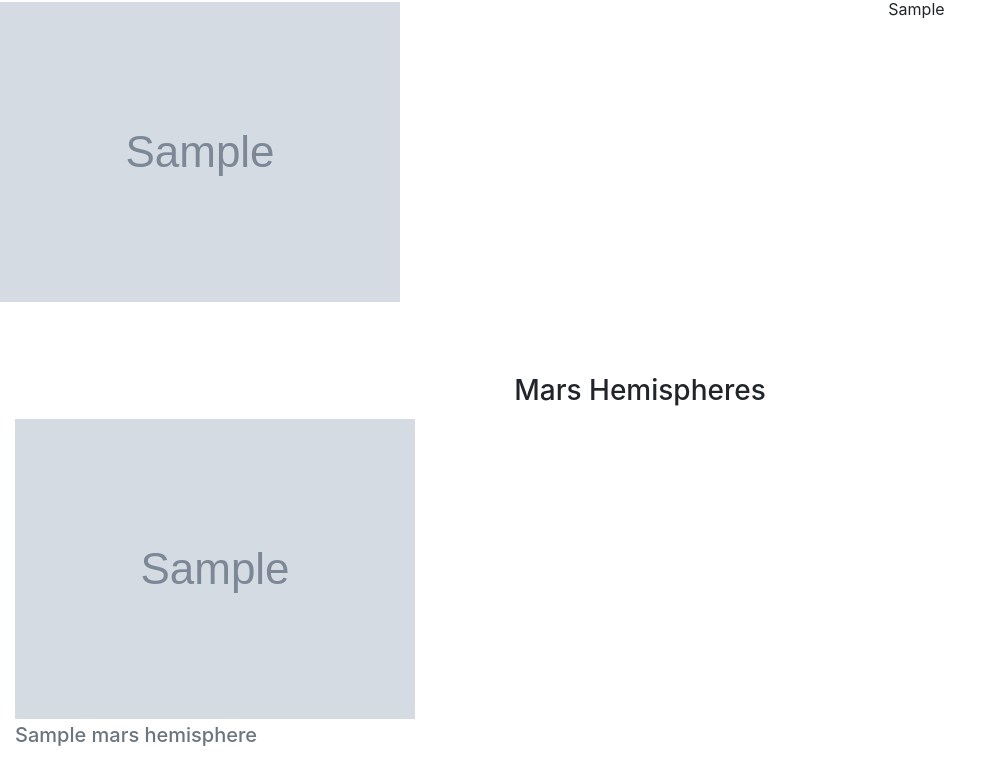
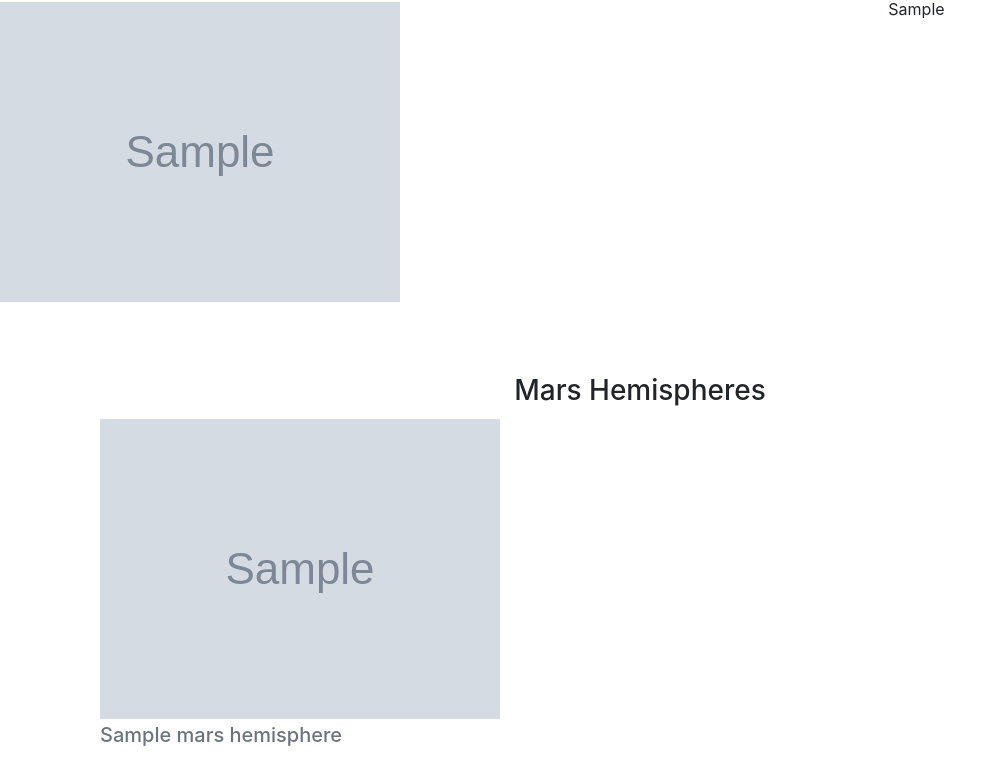
Before and after one commit to nfcresta/web-scraping-challenge, a Flask app: page / in a window 1280 px wide. Shown: the part 489-1260 px from the top of the page, without its empty margins (0-1007 px from the left). Run offline with Flask 2, Linux system fonts and the light colour scheme; grey boxes marked "Sample" are stand-in pictures; a database or web service that is not in the repository returns one stand-in record (values such as "Sample title"); some libraries are stand-ins or nearby versions.

Commit message:
more progress

```diff
--- a/Missions_to_Mars/templates/index.html
+++ b/Missions_to_Mars/templates/index.html
@@ -23,13 +23,15 @@
     <br>
     <br>
 
+    <section>
     <div class="row">
-        <div class="col-md-8">
+        <div class="col">
             <h2>Latest Mars News</h2>
             <h4>{{ mars.news_title }}</h4>
             <p>{{ mars.news_p }}</p>
         </div>
     </div>
+    </section>
 
     <br>
 
@@ -52,7 +54,7 @@
         <br>
         <br>
 
-        <section id="lower">
+        <section>
         <div class="row text-center">
             <div class="col-sm-12">
                 <h3>Mars Hemispheres</h3>
@@ -60,15 +62,18 @@
         </div>
 
         {% for x in mars.mars_hemispheres %}
-        <div class="col-md-6">
-
-            <figure class="figure">
-                <img src="{{ x.img_url }}" class="figure-img img-fluid my-1" alt="{{ x.title }}">
-                <figcaption class="figure-caption"><h5>{{ x.title }}</h5></figcaption>
-            </figure>
+          <div class="container">
+             <div class="col-md-8">
+                <figure class="figure">
+                    <img src="{{ x.img_url }}" class="figure-img img-fluid my-1" alt="{{ x.title }}">
+                    <figcaption class="figure-caption"><h5>{{ x.title }}</h5></figcaption>
+                </figure>
+             </div>
+          </div>
         </div>
         {% endfor %}
-    </section>
+        </section>
+
     </div>
 
 </body>
```
